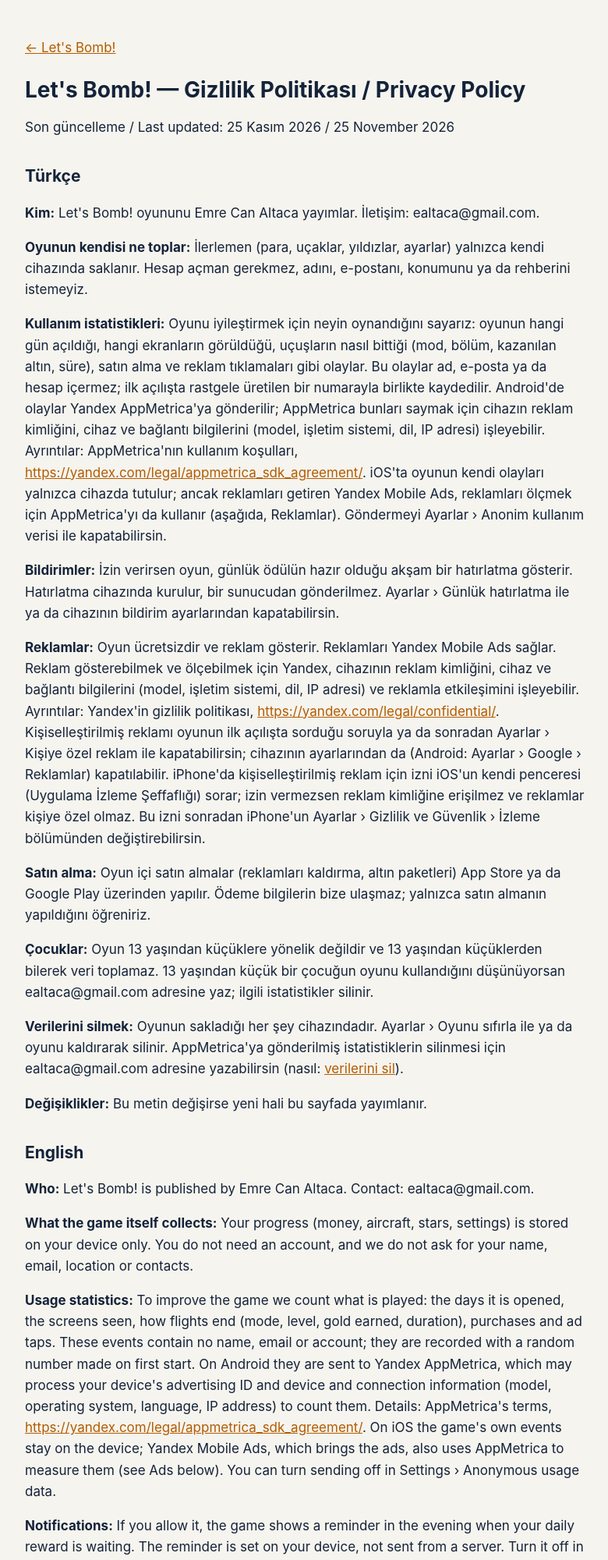
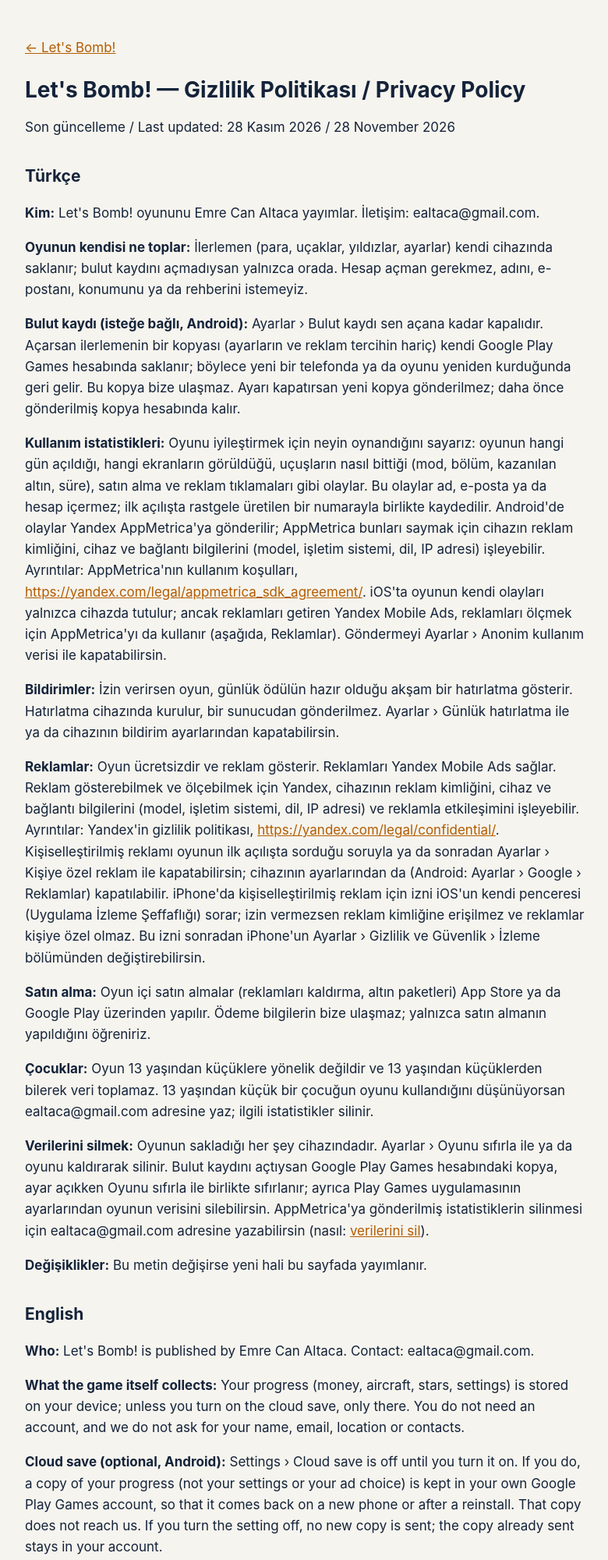
Before and after one commit to ealtaca/ealtaca.github.io, a plain HTML site: page lets-bomb/privacy.html in a window 1280 px wide. Shown: the top 2000 px of the page at 78% size, without its empty margins (248-1028 px from the left). Drawn offline with Linux system fonts and the light colour scheme.

Commit message:
Let's Bomb! privacy policy: the optional cloud save on Android
With Settings > Cloud save turned on, a copy of the progress is kept in the
player's own Google Play Games account. Off until the player turns it on.

Co-Authored-By: Claude Fable 5.2 <noreply@anthropic.com>

```diff
--- a/lets-bomb/privacy.html
+++ b/lets-bomb/privacy.html
@@ -16,12 +16,17 @@ p,li{color:var(--ink)}.muted{color:var(--muted)}a{color:var(--accent)}
 footer{margin-top:48px;font-size:14px}
 </style></head>
 <body><main><nav><a href="./">← Let's Bomb!</a></nav><h1>Let's Bomb! — Gizlilik Politikası / Privacy Policy</h1>
-<p>Son güncelleme / Last updated: 25 Kasım 2026 / 25 November 2026</p>
+<p>Son güncelleme / Last updated: 28 Kasım 2026 / 28 November 2026</p>
 <h2>Türkçe</h2>
 <p><strong>Kim:</strong> Let's Bomb! oyununu Emre Can Altaca yayımlar. İletişim: ealtaca@gmail.com.</p>
-<p><strong>Oyunun kendisi ne toplar:</strong> İlerlemen (para, uçaklar, yıldızlar, ayarlar) yalnızca
-kendi cihazında saklanır. Hesap açman gerekmez, adını, e-postanı, konumunu ya da rehberini
-istemeyiz.</p>
+<p><strong>Oyunun kendisi ne toplar:</strong> İlerlemen (para, uçaklar, yıldızlar, ayarlar) kendi
+cihazında saklanır; bulut kaydını açmadıysan yalnızca orada. Hesap açman gerekmez, adını,
+e-postanı, konumunu ya da rehberini istemeyiz.</p>
+<p><strong>Bulut kaydı (isteğe bağlı, Android):</strong> Ayarlar › Bulut kaydı sen açana kadar kapalıdır.
+Açarsan ilerlemenin bir kopyası (ayarların ve reklam tercihin hariç) kendi Google Play Games
+hesabında saklanır; böylece yeni bir telefonda ya da oyunu yeniden kurduğunda geri gelir.
+Bu kopya bize ulaşmaz. Ayarı kapatırsan yeni kopya gönderilmez; daha önce gönderilmiş kopya
+hesabında kalır.</p>
 <p><strong>Kullanım istatistikleri:</strong> Oyunu iyileştirmek için neyin oynandığını sayarız: oyunun
 hangi gün açıldığı, hangi ekranların görüldüğü, uçuşların nasıl bittiği (mod, bölüm,
 kazanılan altın, süre), satın alma ve reklam tıklamaları gibi olaylar. Bu olaylar ad,
@@ -50,14 +55,21 @@ bilgilerin bize ulaşmaz; yalnızca satın almanın yapıldığını öğreniriz
 bilerek veri toplamaz. 13 yaşından küçük bir çocuğun oyunu kullandığını düşünüyorsan
 ealtaca@gmail.com adresine yaz; ilgili istatistikler silinir.</p>
 <p><strong>Verilerini silmek:</strong> Oyunun sakladığı her şey cihazındadır. Ayarlar › Oyunu sıfırla ile
-ya da oyunu kaldırarak silinir. AppMetrica'ya gönderilmiş istatistiklerin silinmesi için
+ya da oyunu kaldırarak silinir. Bulut kaydını açtıysan Google Play Games hesabındaki kopya,
+ayar açıkken Oyunu sıfırla ile birlikte sıfırlanır; ayrıca Play Games uygulamasının
+ayarlarından oyunun verisini silebilirsin. AppMetrica'ya gönderilmiş istatistiklerin silinmesi için
 ealtaca@gmail.com adresine yazabilirsin (nasıl: <a href="delete-data.html">verilerini sil</a>).</p>
 <p><strong>Değişiklikler:</strong> Bu metin değişirse yeni hali bu sayfada yayımlanır.</p>
 <h2>English</h2>
 <p><strong>Who:</strong> Let's Bomb! is published by Emre Can Altaca. Contact: ealtaca@gmail.com.</p>
 <p><strong>What the game itself collects:</strong> Your progress (money, aircraft, stars, settings) is
-stored on your device only. You do not need an account, and we do not ask for your name,
-email, location or contacts.</p>
+stored on your device; unless you turn on the cloud save, only there. You do not need an
+account, and we do not ask for your name, email, location or contacts.</p>
+<p><strong>Cloud save (optional, Android):</strong> Settings › Cloud save is off until you turn it on. If
+you do, a copy of your progress (not your settings or your ad choice) is kept in your own
+Google Play Games account, so that it comes back on a new phone or after a reinstall. That
+copy does not reach us. If you turn the setting off, no new copy is sent; the copy already
+sent stays in your account.</p>
 <p><strong>Usage statistics:</strong> To improve the game we count what is played: the days it is opened,
 the screens seen, how flights end (mode, level, gold earned, duration), purchases and ad
 taps. These events contain no name, email or account; they are recorded with a random
@@ -84,7 +96,9 @@ never reach us; we only learn that the purchase was made.</p>
 collect data from children under 13. If you believe a child under 13 is using the game,
 write to ealtaca@gmail.com and the related statistics will be deleted.</p>
 <p><strong>Deleting your data:</strong> Everything the game stores is on your device. Settings › Reset
-game, or uninstalling the game, deletes it. To have statistics already sent to AppMetrica
+game, or uninstalling the game, deletes it. If you turned on the cloud save, the copy in
+your Google Play Games account is reset together with Reset game while the setting is on;
+you can also delete the game's data from the Play Games app's settings. To have statistics already sent to AppMetrica
 deleted, write to ealtaca@gmail.com (how: <a href="delete-data.html">delete your data</a>).</p>
 <p><strong>Changes:</strong> If this text changes, the new version is published on this page.</p>
 <footer class="muted">Emre Can Altaca · <a href="mailto:ealtaca@gmail.com">ealtaca@gmail.com</a></footer></main></body></html>
```
